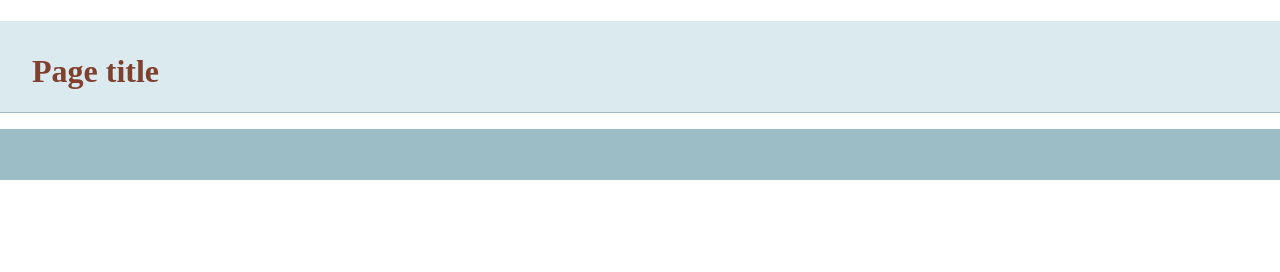
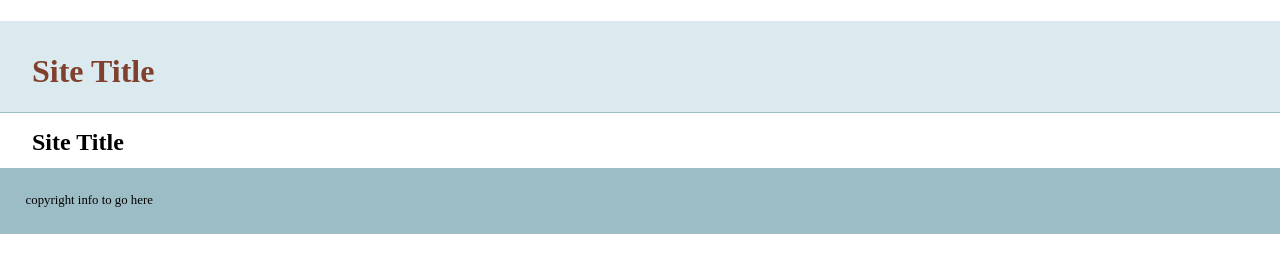
Before and after one commit to jmenking/git-basics, a plain HTML site: page index.html in a window 1280 px wide. Drawn offline with nearby package versions, Linux system fonts and the light colour scheme.

Commit message:
added more info to template

```diff
--- a/index.html
+++ b/index.html
@@ -14,13 +14,14 @@
     </head>
     <body>
     <header>
-	<h1>Page title</h1>
+	<h1>Site Title</h1>
     </header>
     <nav id="pageNav">
     </nav>
     <main>
+	    	<h2>Site Title</h2>
     </main>
-    <footer>
+    <footer>copyright info to go here
     </footer>
         <script>
 //use the modernizr load to load up external scripts. This will load the scripts asynchronously, but the order listed matters. Although it will load all scripts in parallel, it will execute them in the order listed
```
